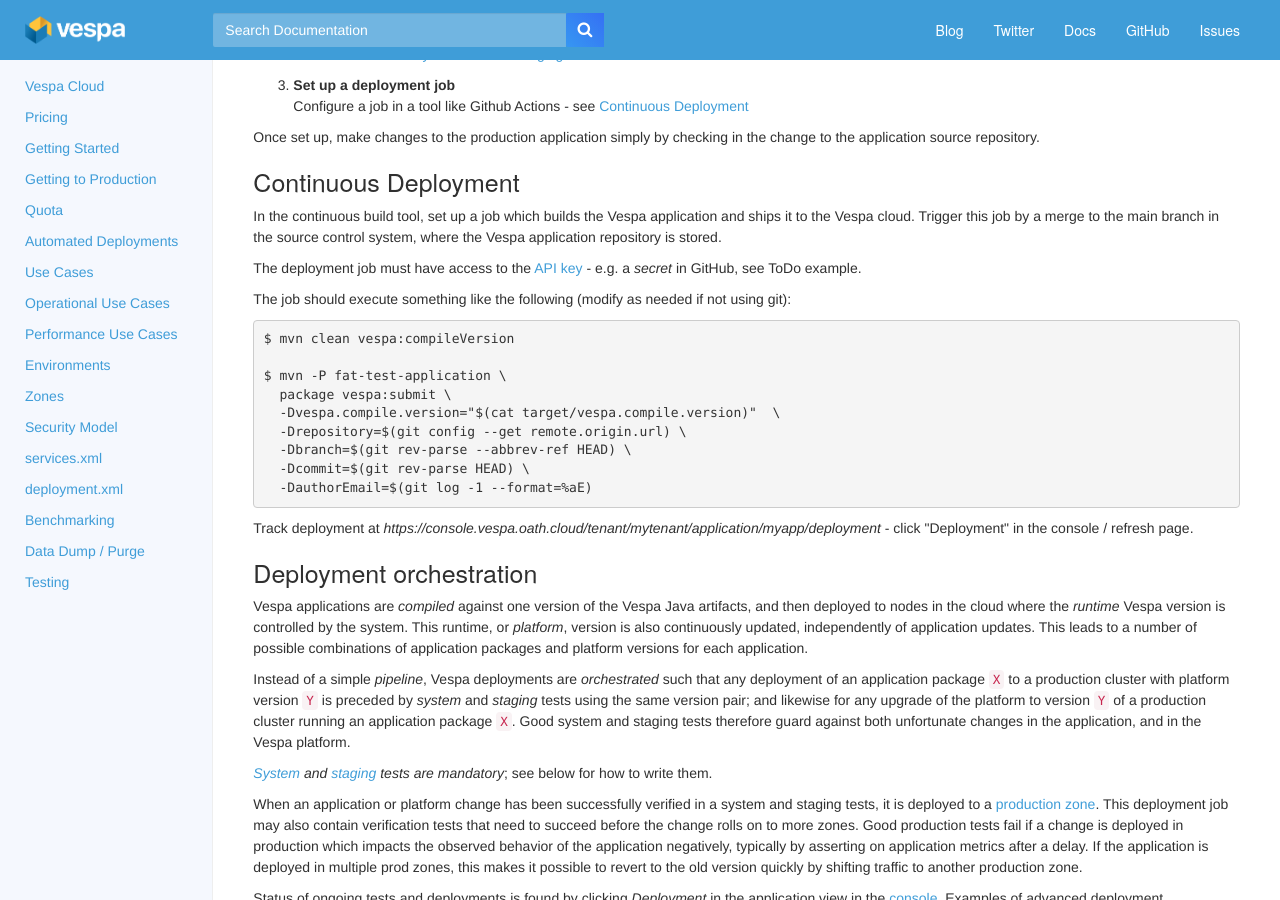
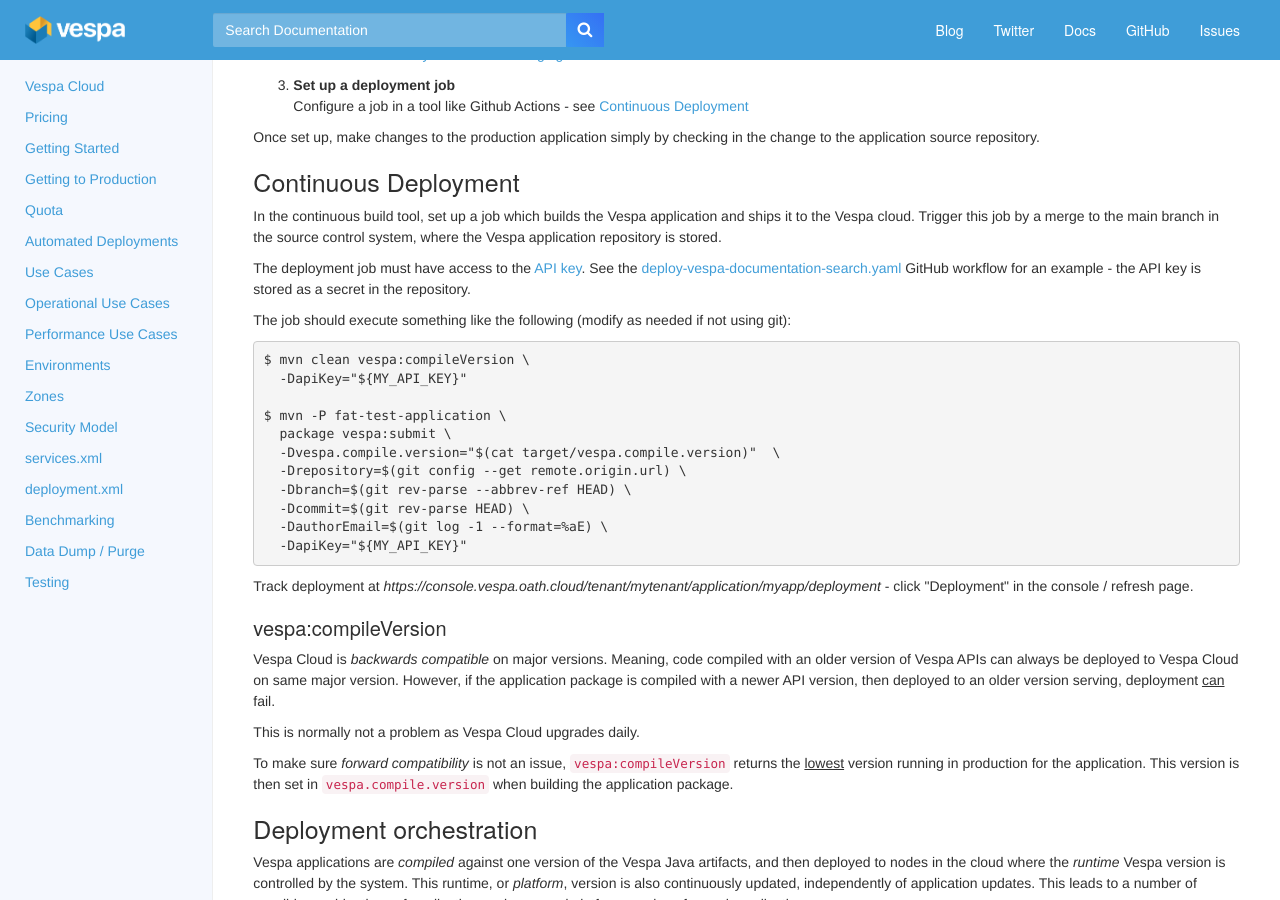
Before and after one commit to vespa-engine/cloud, a Jekyll site: the page built from automated-deployments.html, in a window 1280 px wide and 900 px high, scrolled down 611 px. Built offline with Jekyll 4.4.1, drawn with Linux system fonts in a browser that asks for light colours.

Commit message:
keys, refer to examples / GH actions workflow

```diff
--- a/automated-deployments.html
+++ b/automated-deployments.html
@@ -61,12 +61,15 @@ and ships it to the Vespa cloud.
 Trigger this job by a merge to the main branch in the source control system,
 where the Vespa application repository is stored.
 </p><p>
-The deployment job must have access to the <a href="/reference/vespa-cloud-api#common-properties">API key</a> -
-e.g. a <em>secret</em> in GitHub, see ToDo example.
+The deployment job must have access to the <a href="/reference/vespa-cloud-api#common-properties">API key</a>.
+See the <a href="https://github.com/vespa-engine/sample-apps/blob/master/.github/workflows/deploy-vespa-documentation-search.yaml">
+deploy-vespa-documentation-search.yaml</a> GitHub workflow for an example -
+the API key is stored as a secret in the repository.
 </p><p>
 The job should execute something like the following (modify as needed if not using git):
 <pre>
-$ mvn clean vespa:compileVersion
+$ mvn clean vespa:compileVersion \
+  -DapiKey="${MY_API_KEY}"
 
 $ mvn -P fat-test-application \
   package vespa:submit \
@@ -74,11 +77,30 @@ $ mvn -P fat-test-application \
   -Drepository=$(git config --get remote.origin.url) \
   -Dbranch=$(git rev-parse --abbrev-ref HEAD) \
   -Dcommit=$(git rev-parse HEAD) \
-  -DauthorEmail=$(git log -1 --format=%aE)
+  -DauthorEmail=$(git log -1 --format=%aE) \
+  -DapiKey="${MY_API_KEY}"
 </pre>
 Track deployment at
 <em>https://console.vespa.oath.cloud/tenant/mytenant/application/myapp/deployment</em> -
 click "Deployment" in the console / refresh page.
+</p>
+<!-- ToDo: there should be a badge as well, add here when ready -->
+
+
+<h3 id="vespa-compile-version">vespa:compileVersion</h3>
+<p>
+Vespa Cloud is <em>backwards compatible</em> on major versions.
+Meaning, code compiled with an older version of Vespa APIs
+can always be deployed to Vespa Cloud on same major version.
+However, if the application package is compiled with a newer API version,
+then deployed to an older version serving, deployment <span style="text-decoration: underline">can</span> fail.
+</p><p>
+This is normally not a problem as Vespa Cloud upgrades daily.
+</p><p>
+To make sure <em>forward compatibility</em> is not an issue,
+<code>vespa:compileVersion</code> returns the <span style="text-decoration: underline">lowest</span>
+version running in production for the application.
+This version is then set in <code>vespa.compile.version</code> when building the application package.
 </p>
 
 
```
Also changed, not shown: reference/vespa-cloud-api.html (+19 -5 lines), security-model.html (+13 -11 lines).
